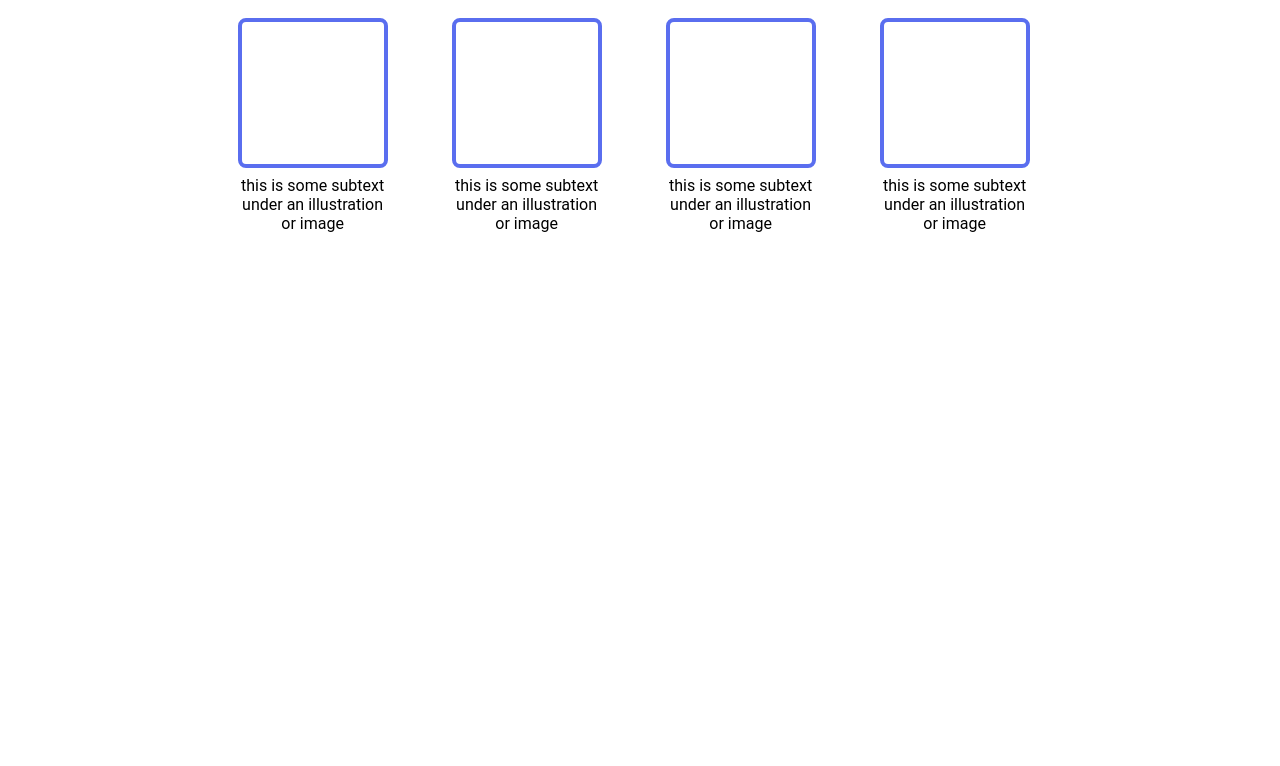
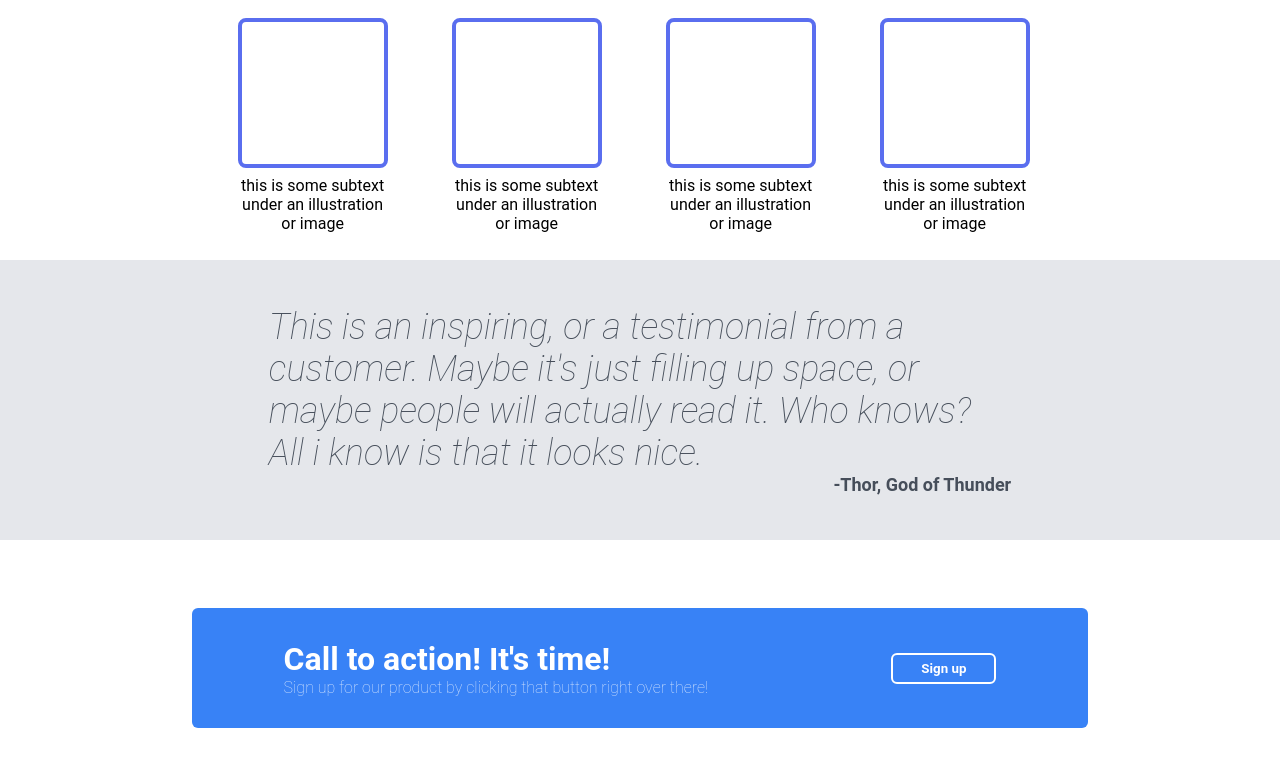
Before and after one commit to timsd21/landing-page-odin, a plain HTML site: page index.html in a window 1280 px wide. Shown: the part 616-1382 px from the top of the page. Before the commit the page ends 942 px from the top, so only its background shows below. Drawn offline with Linux system fonts and the light colour scheme; a web font is replaced by a local one.

Commit message:
added the html for the quote and the sign up div, added the styles for those two aswell

```diff
--- a/index.html
+++ b/index.html
@@ -46,5 +46,28 @@
         <div class="square-text">this is some subtext under an illustration or image</div>
     </div>
     </div>
+    <div class="quote">
+        <div class="text">
+            <p>This is an inspiring, or a testimonial from a customer.
+               Maybe it's just filling up space, or maybe people will
+               actually read it. Who knows? All i know is that it looks
+               nice.
+            </p>
+            <div id="author">
+                -Thor, God of Thunder
+            </div>
+        </div>
+    </div>
+    <div class="signup">
+        <div class="blue">
+            <div class="call">
+                <h1>Call to action! It's time!</h1>
+                <p>Sign up for our product by clicking that button right over there!</p>
+            </div>
+            <div class="btn">
+                <button>Sign up</button>
+            </div>
+        </div>
+    </div>
 </body>
 </html>
--- a/style.css
+++ b/style.css
@@ -73,8 +73,8 @@ font-weight: bolder;
 
 .squares-bod{
 text-align: center;
-
 justify-content: center;
+height: 40vh;
 }
 
 .squares{
@@ -106,3 +106,61 @@ margin-left:12%;
 
 
 }
+.quote{
+    display:flex;
+    justify-content: center;
+    align-items: center;
+    background-color: #E5E7EB;
+    height: 35vh;
+}
+.text{
+    width: 58%;
+    font-size: 36px;
+    font-style:italic;
+    color: #1F2937;
+    font-weight: 100;
+    opacity: 0.8;
+}
+#author{
+    display: flex;
+    justify-content: flex-end;
+    font-style: normal;
+    font-size: 18px;
+    font-weight: 700;
+    opacity: 1.0;
+}
+
+.signup{
+    background-color: white;
+    display: flex;
+    justify-content: center;
+    align-items: center;
+    height: 32vh;
+}
+
+.blue{
+    background-color: #3882f6;
+    display: flex;
+    justify-content: space-around;
+    align-items: center;
+    border-radius: 6px;
+    width: 70%;
+    color: white;
+    height: 15vh;
+}
+
+.call h1{
+    font-weight: 700;
+}
+.call p{
+    opacity: 0.8;
+    font-weight: 100;
+}
+.btn button{
+    border:2px solid white;
+    color:white;
+    background-color: #3882f6;
+    padding: 6px 28px;
+    border-radius: 6px;
+    font-weight: 600;
+}
```
